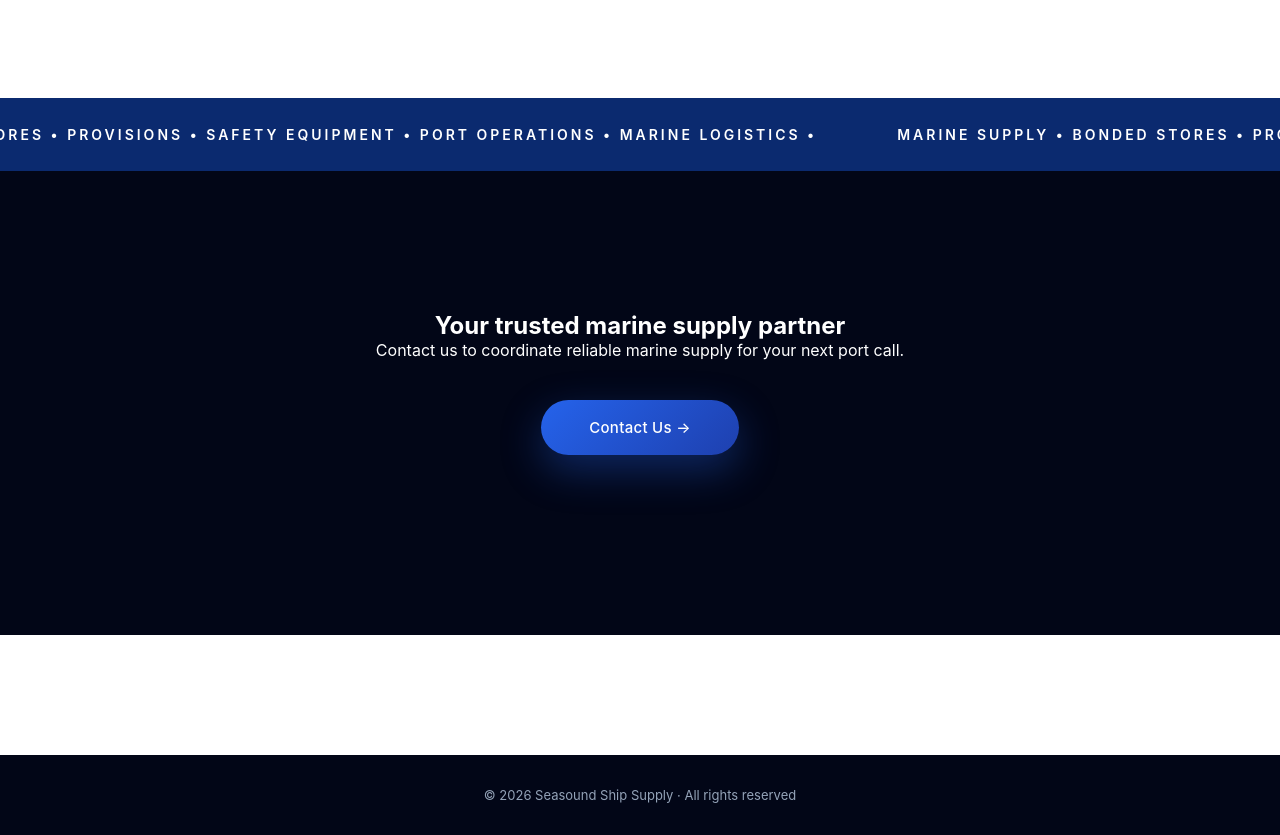
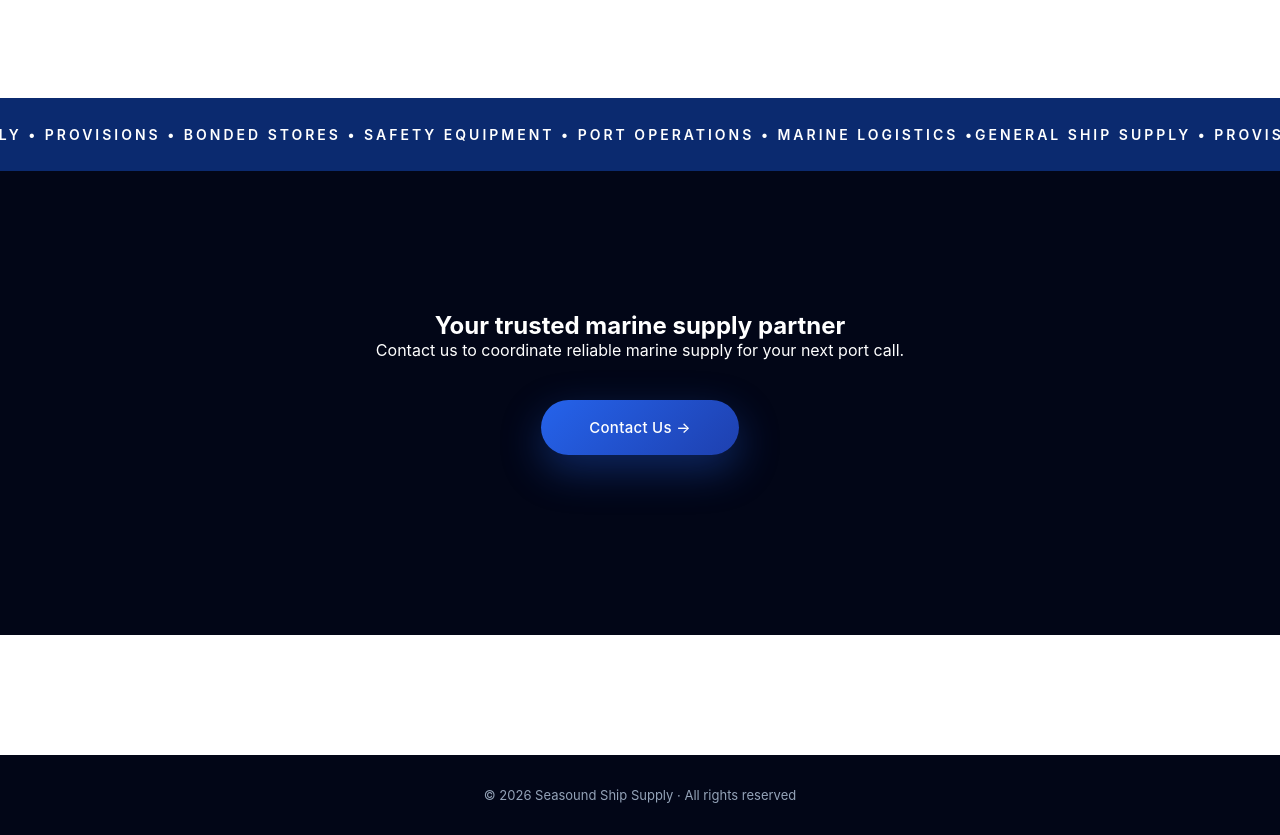
Before and after one commit to joaof23-s/seasound-site, a Next.js app: page / in a window 1280 px wide. Shown: the part 2442-3277 px from the top of the page. Built offline with nearby package versions, Linux system fonts and the light colour scheme.

Commit message:
ajuste no site

```diff
--- a/app/page.tsx
+++ b/app/page.tsx
@@ -113,13 +113,13 @@ export default function Home() {
         <div style={marqueeSection}>
           <div style={marqueeTrack}>
             <div style={marqueeContent}>
-              MARINE SUPPLY • BONDED STORES • PROVISIONS • SAFETY EQUIPMENT •
-              PORT OPERATIONS • MARINE LOGISTICS •
+              GENERAL SHIP SUPPLY • PROVISIONS • BONDED STORES •
+              SAFETY EQUIPMENT • PORT OPERATIONS • MARINE LOGISTICS •
             </div>
 
             <div style={marqueeContent}>
-              MARINE SUPPLY • BONDED STORES • PROVISIONS • SAFETY EQUIPMENT •
-              PORT OPERATIONS • MARINE LOGISTICS •
+              GENERAL SHIP SUPPLY • PROVISIONS • BONDED STORES •
+              SAFETY EQUIPMENT • PORT OPERATIONS • MARINE LOGISTICS •
             </div>
           </div>
         </div>
@@ -215,7 +215,8 @@ const text: React.CSSProperties = {
 };
 
 const darkSection = {
-  background:"#020617"
+  background:"#020617",
+  marginTop:0
 };
 
 const marqueeSection = {
@@ -226,8 +227,7 @@ const marqueeSection = {
 
 const marqueeTrack: React.CSSProperties = {
   display:"flex",
-  width:"max-content",
-  animation:"marquee 25s linear infinite"
+  animation:"marquee 20s linear infinite"
 };
 
 const marqueeContent: React.CSSProperties = {
@@ -235,8 +235,7 @@ const marqueeContent: React.CSSProperties = {
   fontSize:14,
   letterSpacing:3,
   fontWeight:600,
-  color:"#ffffff",
-  paddingRight:80
+  color:"#ffffff"
 };
 
 const finalCta = {
```
